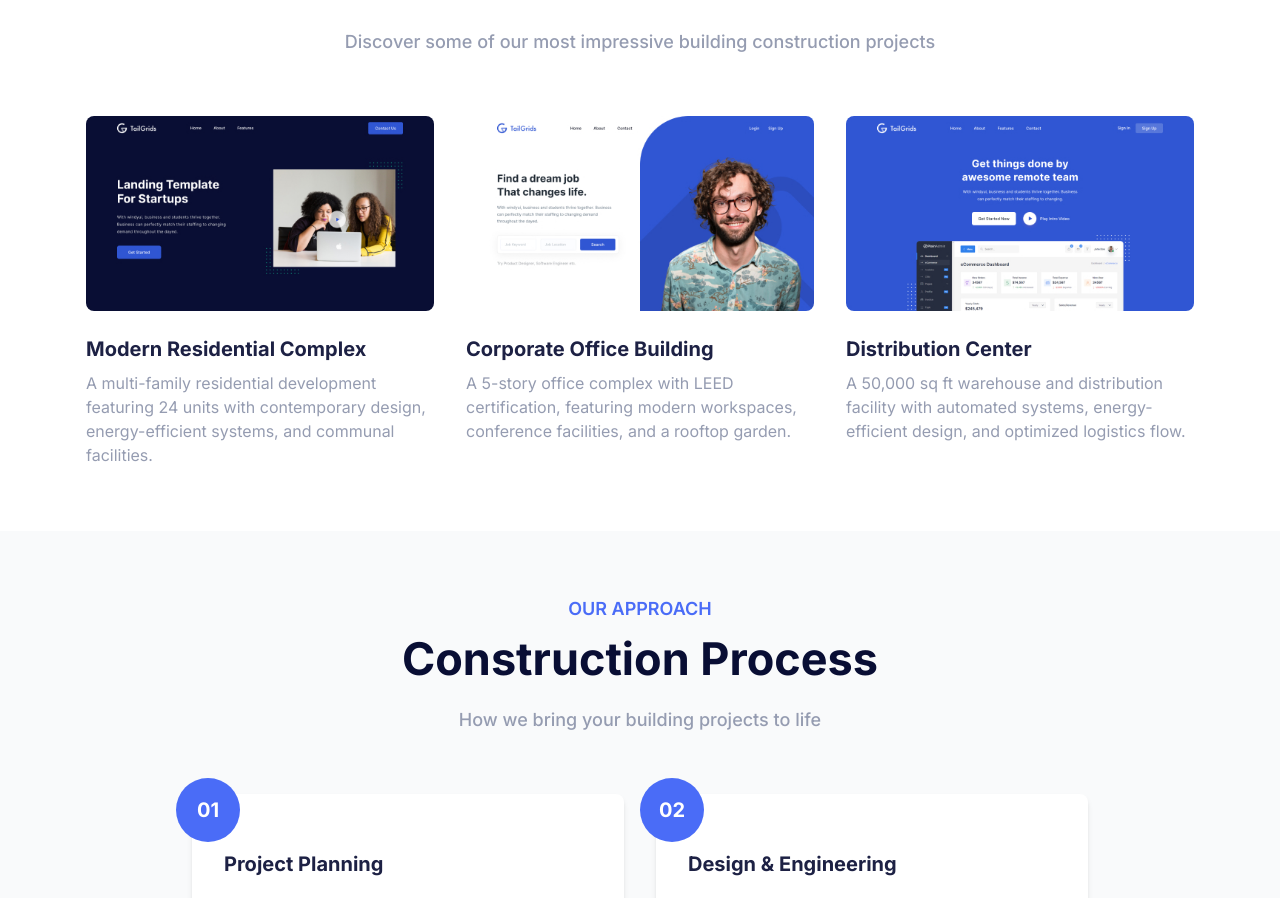
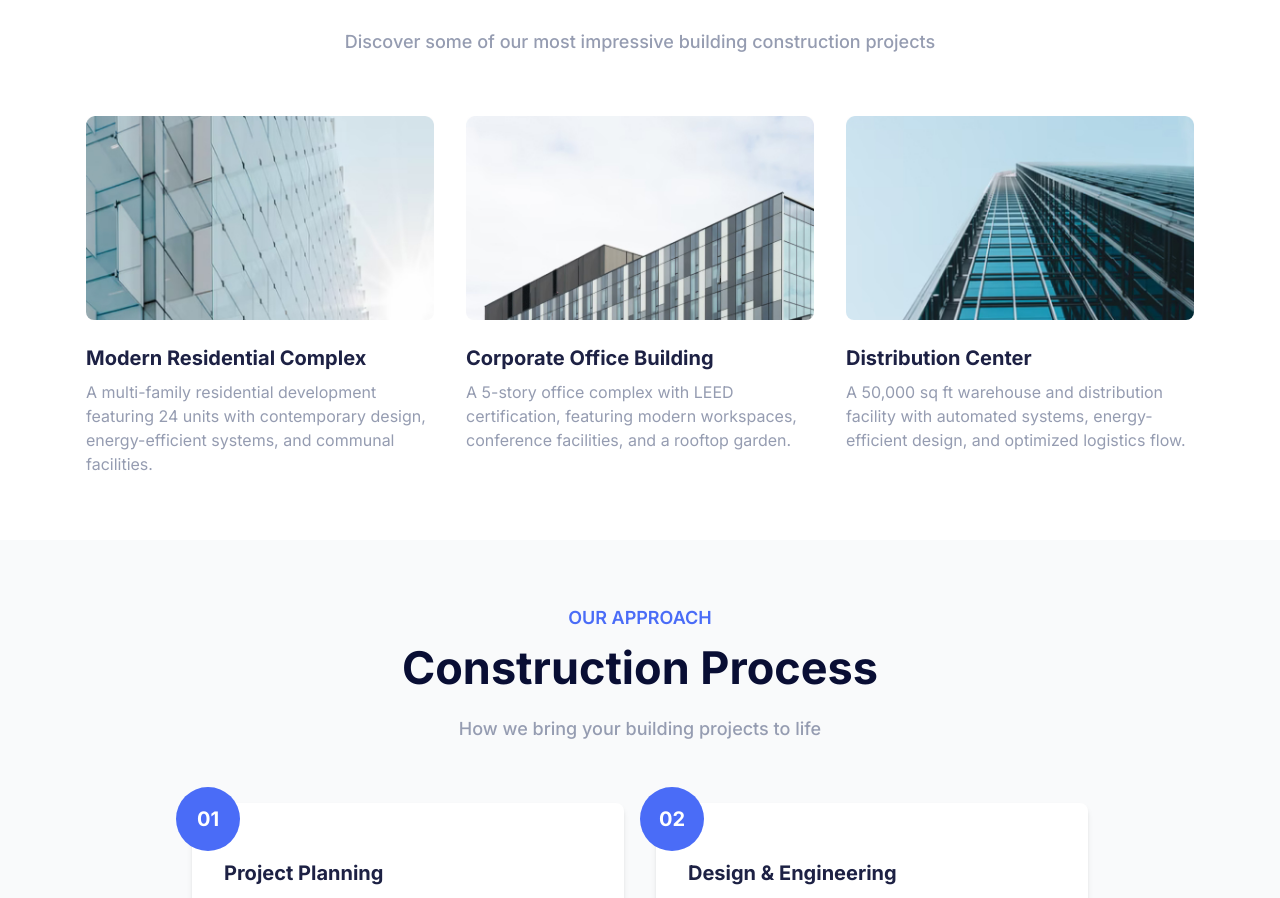
Before and after one commit to lin72h/shs-website, a Next.js app: page /building-construction in a window 1280 px wide. Shown: the part 2013-2911 px from the top of the page. Built offline with nearby package versions, Linux system fonts and the light colour scheme; no server answers.

Commit message:
Changes more images

```diff
--- a/src/app/(site)/building-construction/page.tsx
+++ b/src/app/(site)/building-construction/page.tsx
@@ -187,7 +187,7 @@ export default function BuildingConstructionPage() {
             <div className="group">
               <div className="relative mb-6 overflow-hidden rounded-lg">
                 <Image
-                  src="/images/portfolio/portfolio-01.jpg"
+                  src="/images/news/news-6.jpg"
                   alt="Modern Residential Complex"
                   width={400}
                   height={280}
@@ -209,7 +209,7 @@ export default function BuildingConstructionPage() {
             <div className="group">
               <div className="relative mb-6 overflow-hidden rounded-lg">
                 <Image
-                  src="/images/portfolio/portfolio-02.jpg"
+                  src="/images/news/news-7.jpg"
                   alt="Corporate Office Building"
                   width={400}
                   height={280}
@@ -231,7 +231,7 @@ export default function BuildingConstructionPage() {
             <div className="group">
               <div className="relative mb-6 overflow-hidden rounded-lg">
                 <Image
-                  src="/images/portfolio/portfolio-03.jpg"
+                  src="/images/news/news-8.jpg"
                   alt="Distribution Center"
                   width={400}
                   height={280}
```
